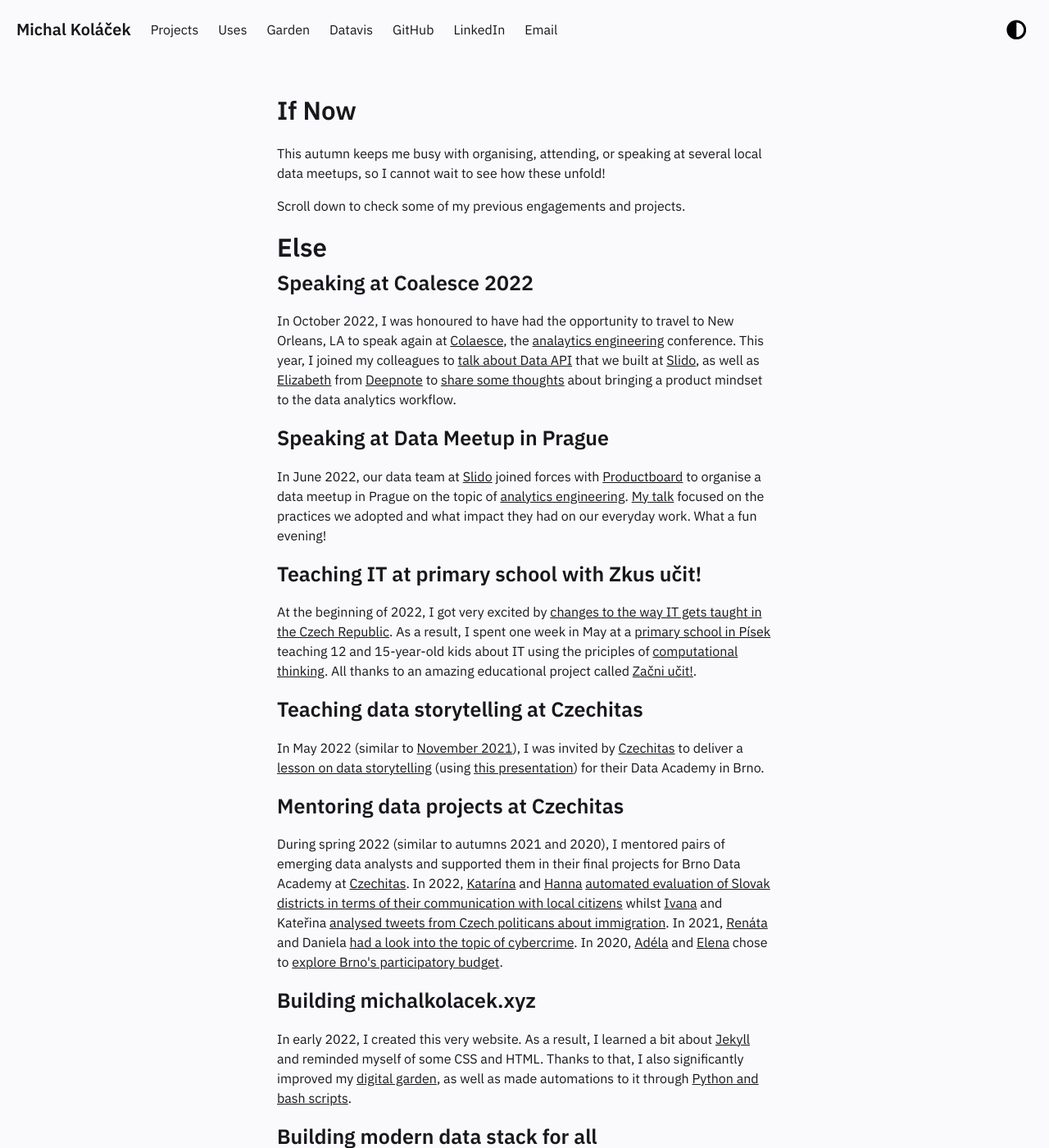
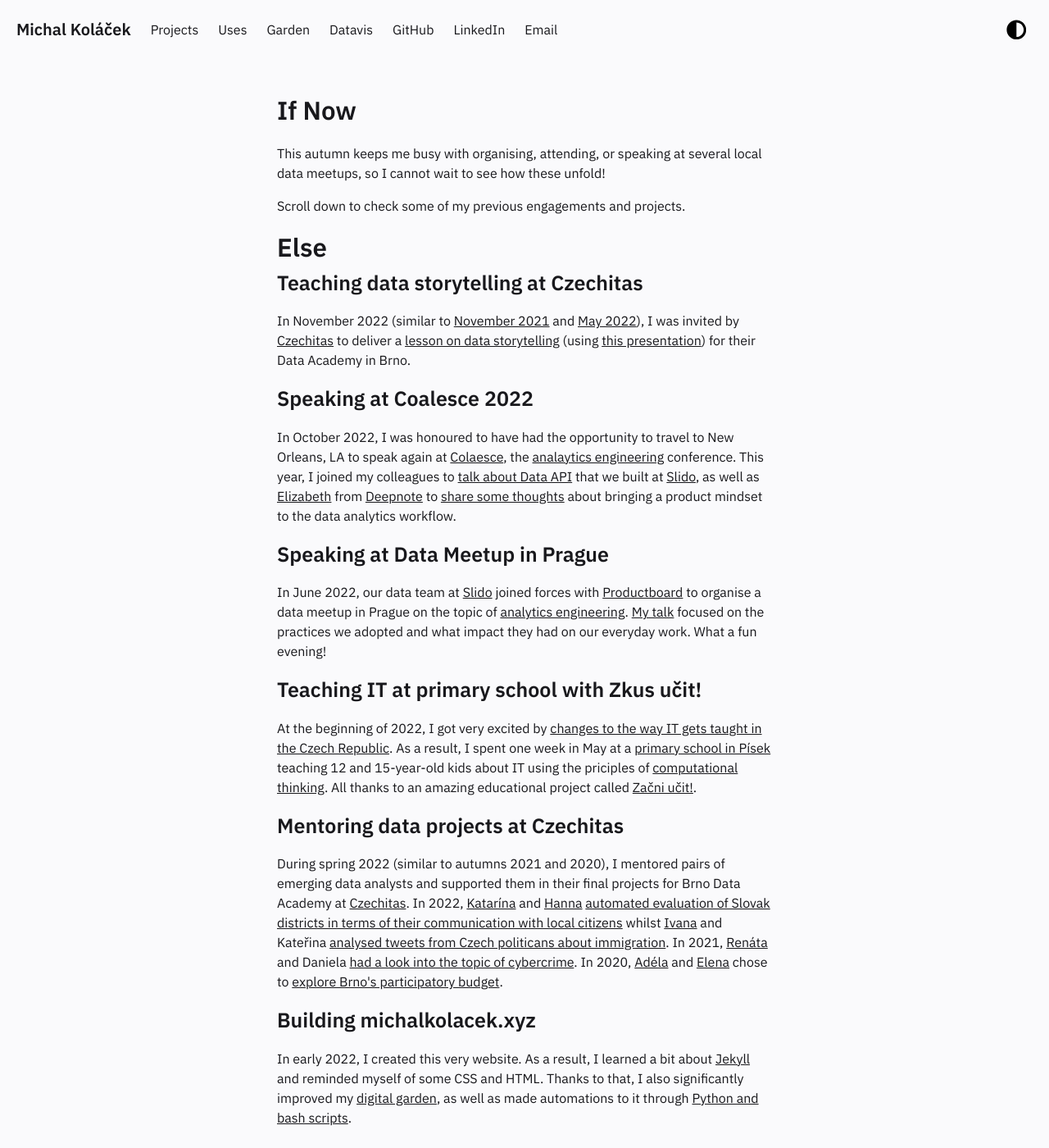
Before and after one commit to one-data-cookie/one-data-cookie.github.io, a Jekyll site: the page built from pages/projects.md, in a window 1280 px wide and 1400 px high. Shown: the whole window at 82% size. Built offline with Jekyll 4.4.1, drawn with Linux system fonts in a browser that asks for light colours; some of the changed lines change nothing that is shown.

Commit message:
update links for teching data storytelling

```diff
--- a/pages/projects.md
+++ b/pages/projects.md
@@ -11,6 +11,9 @@
 
 ## Else
 
+### Teaching data storytelling at Czechitas
+In November 2022 (similar to [November 2021](https://youtu.be/YoCbP-f_fEc) and [May 2022](https://youtu.be/XbPFNBdAdW0)), I was invited by [Czechitas](https://www.czechitas.cz/en) to deliver a [lesson on data storytelling](https://youtu.be/m0n4mWlg6bE) (using [this presentation](https://docs.google.com/presentation/d/17Zkeod1o1TYxVw-lFX49y0mSwqA7utFAatEMl4YsjIY/edit?usp=sharing)) for their Data Academy in Brno.
+
 ### Speaking at Coalesce 2022
 In October 2022, I was honoured to have had the opportunity to travel to New Orleans, LA to speak again at [Colaesce](https://coalesce.getdbt.com/), the [analaytics engineering](https://www.getdbt.com/what-is-analytics-engineering/) conference. This year, I joined my colleagues to [talk about Data API](https://youtu.be/SIZ4b0HJbUo) that we built at [Slido](https://www.slido.com/), as well as [Elizabeth](https://www.linkedin.com/in/adlha) from [Deepnote](https://deepnote.com/) to [share some thoughts](https://youtu.be/VdiYC8LU4a0) about bringing a product mindset to the data analytics workflow.
 
@@ -19,9 +22,6 @@
 
 ### Teaching IT at primary school with Zkus učit!
 At the beginning of 2022, I got very excited by [changes to the way IT gets taught in the Czech Republic](https://revize.edu.cz/). As a result, I spent one week in May at a [primary school in Písek](https://www.zstylova.cz/eng/) teaching 12 and 15-year-old kids about IT using the priciples of [computational thinking](https://www.imysleni.cz/about-the-project). All thanks to an amazing educational project called [Začni učit!](https://zacniucit.cz/).
-
-### Teaching data storytelling at Czechitas
-In May 2022 (similar to [November 2021](https://youtu.be/YoCbP-f_fEc)), I was invited by [Czechitas](https://www.czechitas.cz/en) to deliver a [lesson on data storytelling](https://youtu.be/XbPFNBdAdW0) (using [this presentation](https://docs.google.com/presentation/d/147nxTP9QYU9BO3jBKWfVZ6UGzeGN9orNVwdtQw1SS4U/edit?usp=sharing)) for their Data Academy in Brno.
 
 ### Mentoring data projects at Czechitas
 During spring 2022 (similar to autumns 2021 and 2020), I mentored pairs of emerging data analysts and supported them in their final projects for Brno Data Academy at [Czechitas](https://www.czechitas.cz/en). In 2022, [Katarína](https://www.linkedin.com/in/katarina-hlavacova/) and [Hanna](https://www.linkedin.com/in/hanna-de-lange-146a8b147/) [automated evaluation of Slovak districts in terms of their communication with local citizens](https://medium.com/@hanna.de.lange1991/odkaz-pre-starostu-automation-and-analysis-of-slovak-districts-evaluation-in-their-interaction-220b6058bfdc) whilst [Ivana](https://www.linkedin.com/in/ivana-benova/) and Kateřina [analysed tweets from Czech politicans about immigration](https://medium.com/@ivca.benova/anal%C3%BDza-tweet%C5%AF-poslanc%C5%AF-zam%C4%9B%C5%99en%C3%A1-na-t%C3%A9ma-uprchlictv%C3%AD-v-letech-2015-a-2022-d3306ab96b43). In 2021, [Renáta](https://www.linkedin.com/in/renata-turonova/) and Daniela [had a look into the topic of cybercrime](https://public.tableau.com/views/DAPROJEKTJakbezpenojevkyberprostoru/Dashboard1?:language=en-GB&:display_count=n&:origin=viz_share_link).
```
